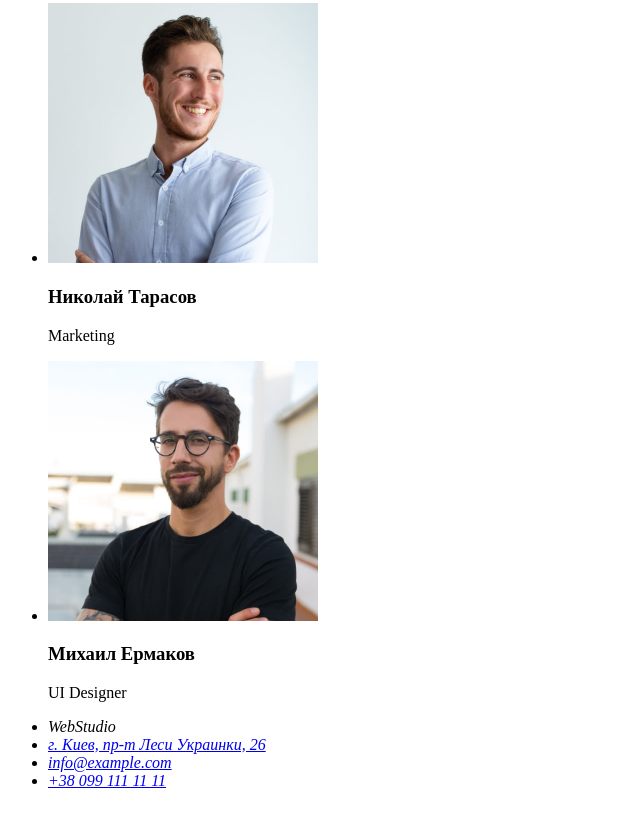
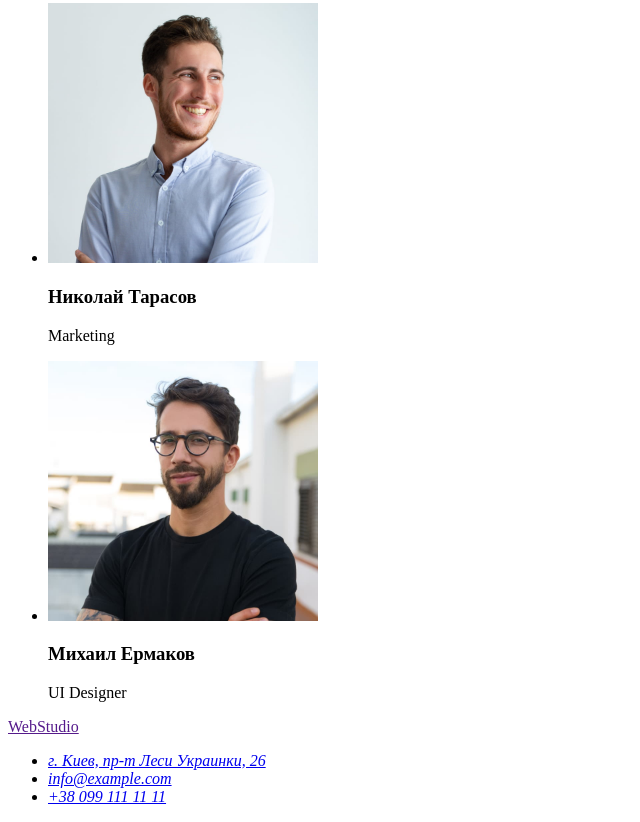
Before and after one commit to Ruduyseka/goit-markup-hw-02, a plain HTML site: page index.html in a window 1280 px wide. Shown: the part 1773-2595 px from the top of the page, without its empty margins (0-640 px from the left). Drawn offline with Linux system fonts and the light colour scheme.

Commit message:
web studio

```diff
--- a/index.html
+++ b/index.html
@@ -133,9 +133,9 @@
     </main>
     <!-- Footer section -->
     <footer class="footer">
+      <a class="header-link" href="">WebStudio</a>
       <address>
         <ul class="contacts-group">
-          <li class="logo">WebStudio</li>
           <li class="contacts-adress">
             <a
               href="https://goo.gl/maps/rxHmYrXE4vKQrbf1A"
```
Also changed, not shown: portfolio.html (+1 -1 lines).
